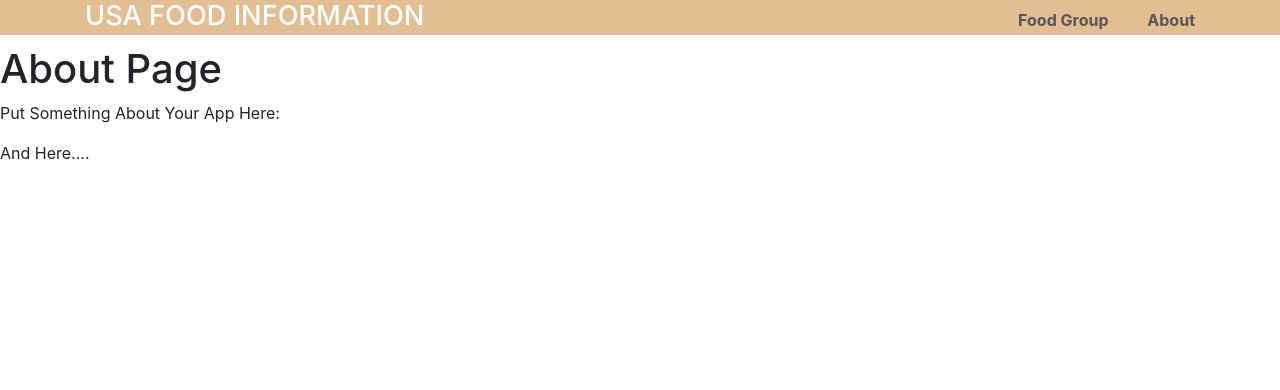
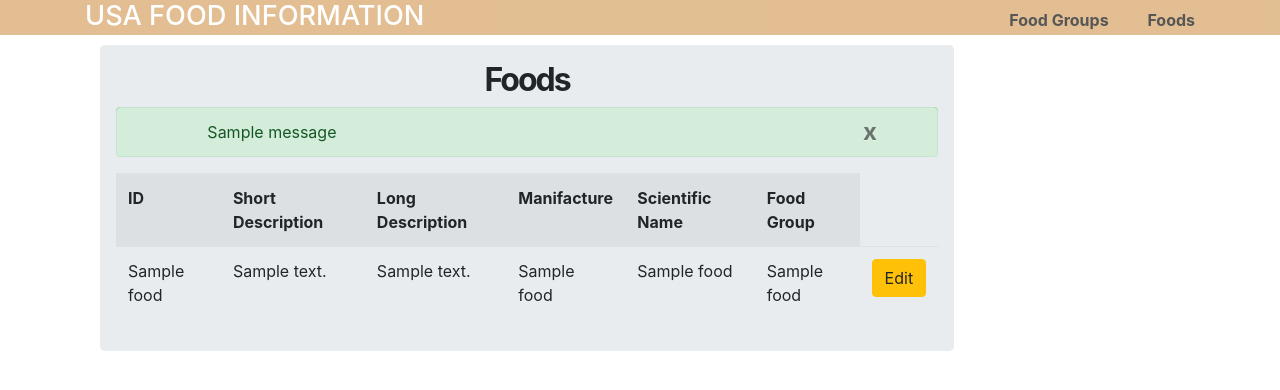
Before and after one commit to BoraYon/take-home-exam, a Flask app: template templates/about.html in a window 1280 px wide. Shown: the top 390 px of the page. Run offline with Flask 2, Linux system fonts and the light colour scheme; the template is opened without the code that fills it: most values are stand-ins (such as "Sample title", 1, 10 or a date in 2020); one stand-in notice (Sample message) is shown; parts of the project's set-up code (start-up, migrations or seed data) failed here and were passed over; some libraries are stand-ins or nearby versions.

Commit message:
COMPLETE MILESTONE 2

```diff
--- a/app.py
+++ b/app.py
@@ -1,6 +1,6 @@
 import sqlite3
 from sqlite3 import Error
-from flask import Flask, render_template, session, g, redirect
+from flask import Flask, render_template, request, session, g, redirect, url_for, flash
 
 app = Flask(__name__)
 
@@ -135,19 +135,56 @@
     return render_template("home.html", all_food_group=food_group)
 
 
-#show foods
+# show one groups foods
 @app.route('/show/<id>/', methods=['GET'])
 def show(id):
     c = get_db().cursor()
     group_foods = c.execute('SELECT f.short_desc, f.nitrogen_factor, f.protein_factor, f.fat_factor, f.calorie_factor FROM food AS f '
-                           'INNER JOIN food_group AS fg ON f.food_group_id = fg.id  WHERE fg.id =?',[id])
+                           'INNER JOIN food_group AS fg ON f.food_group_id = fg.id  WHERE fg.id = ?',[id])
 
     return render_template("show.html", foods=group_foods)
 
 
-@app.route("/about")
-def about():
-    return render_template("about.html")
+# show all foods and pagination
+@app.route('/about/', defaults={'page': 0})
+@app.route('/about/<int:page>/', methods=['GET', 'POST'])
+def about(page):
+    every_page = 10
+    prev_page = (page-1) if (page > 0) else page
+    next_page = page + 1
+    c = get_db().cursor()
+    current_page = page
+    page = page*every_page
+    food_items = c.execute('SELECT f.id,f.short_desc, f.long_desc,f.manufac_name, f.sci_name,fg.name AS fgname FROM food f '
+                           'INNER JOIN food_group fg ON '
+                           'f.food_group_id = fg.id LIMIT ?, ?', (page, every_page)).fetchall()
+    food_goups_items = c.execute('SELECT * FROM food_group')
+
+    return render_template("about.html", all_food=food_items, food_groups=food_goups_items, prev_page=prev_page,
+                           next_page=next_page, current_page=current_page)
+
+
+# update food
+@app.route('/update', methods=['GET', 'POST'])
+def update():
+    if request.method == 'POST':
+
+        f_id = request.form['id']
+        short_desc = request.form['short_desc']
+        long_desc = request.form['long_desc']
+        manufac_name = request.form['manufac_name']
+        sci_name = request.form['sci_name']
+        group_name = request.form['name']
+        current_page = request.form['current_page']
+
+        c = get_db().cursor()
+        group_id = c.execute('SELECT f.id FROM food_group AS f WHERE f.name=?', [group_name]).fetchone()[0]
+        update_sql =''' UPDATE food SET food_group_id = ?, short_desc = ?, long_desc = ?, manufac_name = ?, sci_name = ?
+              WHERE id = ?'''
+        c.execute(update_sql, (group_id, short_desc, long_desc, manufac_name, sci_name, f_id))
+        get_db().commit()
+        flash("Food Updated Successfully")
+        return redirect(url_for('about', page=current_page))
 
 
 if __name__ == "__main__":
--- a/static/css/template.css
+++ b/static/css/template.css
@@ -74,3 +74,19 @@
 color: #444;
 text-decoration: none;
 }
+
+.pagination-page-info {
+    padding: .6em;
+    padding-left: 0;
+    width: 40em;
+    margin: .5em;
+    margin-left: 0;
+    font-size: 12px;
+}
+.pagination-page-info b {
+    color: black;
+    background: #6aa6ed;
+    padding-left: 2px;
+    padding: .1em .25em;
+    font-size: 150%;
+}
--- a/templates/about.html
+++ b/templates/about.html
@@ -1,16 +1,110 @@
-
 <!DOCTYPE html>
 <html lang="en" dir="ltr">
    <head>
       <meta charset="utf-8">
-      <title>About Flask</title>
+      <title>Foods</title>
    </head>
    <body>
       {% extends "template.html" %}
       {% block content %}
-      <h1> About Page </h1>
-      <p> Put Something About Your App Here: </p>
-      <p> And Here.... </p>
+      <div class="container">
+          <div class="row">
+              <div class="col md-12">
+                  <div class="jumbotron p-3">
+                  <h2> <b>Foods </b>
+                  <h2>
+                         <button type="button"  class="btn btn-success float-left" onclick="window.location.href='{{ url_for('about', page=prev_page) }}'">Previous</button>
+                         <button type="button"  class="btn btn-success float-right" onclick="window.location.href='{{ url_for('about', page=next_page) }}'">Next</button>
+                      </h2>
+                  </h2>
+                     {% with messages = get_flashed_messages() %}
+                        {% if messages %}
+                           {% for message in messages %}
+                            <div class="alert alert-success alert-dismissable" role="alert">
+                                <button type="button" class="close" data-dismiss="alert" aria-label="close">
+                                    <span aria-hidden="true">x</span>
+                                </button>
+                            {{message}}
+                            </div>
+                           {% endfor %}
+
+                      {% endif %}
+                     {% endwith %}
+                     <table class="table table-hover table-striped">
+                       <tr>
+                           <th>ID</th>
+                           <th>Short Description</th>
+                           <th>Long Description</th>
+                           <th>Manifacture</th>
+                           <th>Scientific Name</th>
+                           <th>Food Group</th>
+                       </tr>
+                      {% for id,short_desc,long_desc,manufac_name,sci_name, fgname in all_food %}
+                       <tr>
+                           <td>{{ id }}</td>
+                           <td>{{ short_desc }}</td>
+                           <td>{{ long_desc }}</td>
+                           <td>{{ manufac_name }}</td>
+                           <td>{{ sci_name }}</td>
+                           <td>{{ fgname }}</td>
+                           <td>
+                               <a href="/update/{{id}}" class="btn btn-warning btn-xs" data-toggle="modal" data-target="#modaledit{{id}}">Edit</a>
+                           </td>
+                        </tr>
+                         <!-- Modal Edit Employee-->
+                          <div id="modaledit{{id}}" class="modal fade" role="dialog">
+                             <div class="modal-dialog">
+                             <div class="modal-content">
+                            <div class="modal-header"><h5 class="modal-title">Update Food</h5></div>
+                             <div class="modal-body">
+                             <form action="{{url_for('update')}}" method="POST">
+                              <div class="form-group">
+                               <label>Short Description:</label>
+                                    <input type="hidden"  name="id" value="{{id}}">
+                                    <input type="hidden"  name="current_page" value="{{current_page}}">
+                               <input type="text" class="form-control" name="short_desc" value="{{short_desc}}">
+                              </div>
+                              <div class="form-group">
+                               <label>Long Description:</label>
+                               <input type="text" class="form-control" name="long_desc" value="{{long_desc}}">
+                              </div>
+                              <div class="form-group">
+                               <label>Manufacture:</label>
+                               <input type="text" class="form-control" name="manufac_name" value="{{manufac_name}}">
+                              </div>
+                                <div class="form-group">
+                               <label>Scientific Name:</label>
+                               <input type="text" class="form-control" name="sci_name" value="{{sci_name}}">
+                              </div>
+                                 <div class="form-group">
+                                     <label>Group Name:</label>
+                                     <select name="name" id="name" class="form-control">
+                                        {% for id,name in food_groups %}
+                                           {% if fgname == name %}
+                                                <option class="form-control" value="{{ name }}" SELECTED>{{ name }}</option>
+                                            {% else %}
+                                                 <option class="form-control" value="{{ name }}" >{{ name }}</option>
+                                            {% endif %}
+                                        {% endfor %}
+                                      </select>
+                                </div>
+                              <div class="form-group">
+                                 <button class="btn float-right btn-primary" type="submit">Update</button>
+                                 <button class="btn float-left btn-danger" data-dismiss="modal">Cancel</button>
+                              </div>
+                             </form>
+                             </div>
+
+                           </div>
+                           </div>
+                          </div>
+
+                         {% endfor %}
+                     </table>
+                  </div>
+              </div>
+          </div>
+      </div>
       {% endblock %}
    </body>
 </html>
--- a/templates/template.html
+++ b/templates/template.html
@@ -14,8 +14,8 @@
             <strong>
                <nav>
                   <ul class="menu">
-                     <li><a href="{{ url_for('home') }}">Food Group</a></li>
-                     <li><a href="{{ url_for('about') }}">About</a></li>
+                     <li><a href="{{ url_for('home') }}">Food Groups</a></li>
+                     <li><a href="{{ url_for('about') }}">Foods</a></li>
                   </ul>
                </nav>
             </strong>
```
Also changed, not shown: usda.db.
